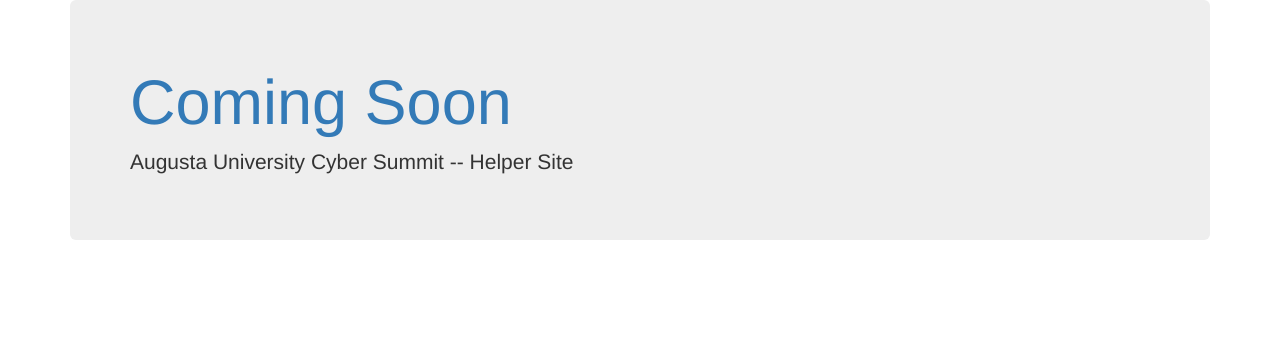
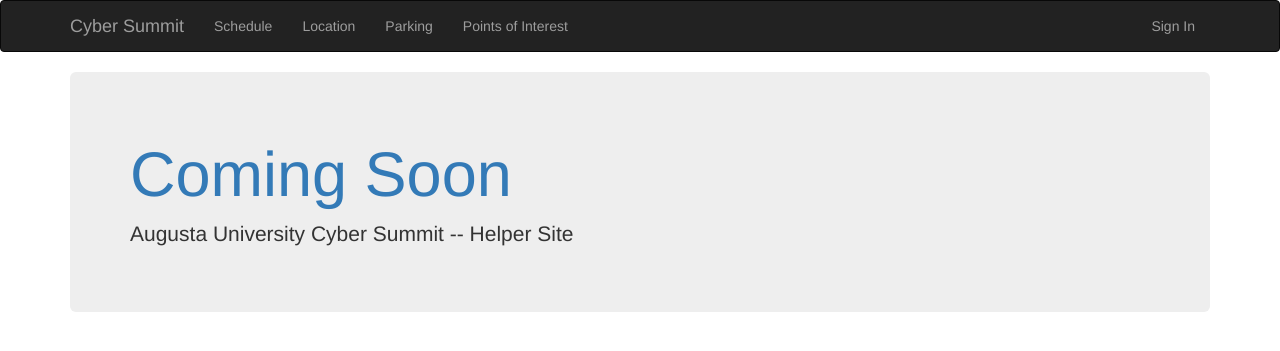
Before and after one commit to mutat/auCyberSummit, a Flask app: page / in a window 1280 px wide. Shown: the top 351 px of the page. Run offline with Flask 2, Linux system fonts and the light colour scheme; some libraries are stand-ins or nearby versions.

Commit message:
updates to base.html.  Added Navbar

```diff
--- a/webapp/templates/base.html
+++ b/webapp/templates/base.html
@@ -9,6 +9,30 @@
         <script src='https://www.google.com/recaptcha/api.js'></script>
     </head>
     <body>
+    <div class="navbar navbar-inverse" role="navigation">
+        <div class="container">
+            <div class="navbar-header">
+                <button type="button" class="navbar-toggle" data-toggle="collapse" data-target=".navbar-collapse">
+                    <span class="sr-only">Toggle Navigation</span>
+                    <span class="icon-bar"></span>
+                    <span class="icon-bar"></span>
+                    <span class="icon-bar"></span>
+                </button>
+                <a class="navbar-brand" href="{{ url_for('main.home') }}">Cyber Summit</a>
+            </div>
+            <div class="navbar-collapse collapse">
+                <ul class="nav navbar-nav">
+                    <li><a href="{{ url_for('main.home') }}">Schedule</a> </li>
+                    <li><a href="#">Location</a> </li>
+                    <li><a href="#">Parking</a> </li>
+                    <li><a href="#">Points of Interest</a> </li>
+                </ul>
+                <ul class="nav navbar-nav navbar-right">
+                    <li><a href="#">Sign In</a> </li>
+                </ul>
+            </div>
+        </div>
+    </div>
         <div class="container">
             {% with messages = get_flashed_messages(with_categories=true) %}
                 {% if messages %}
```
